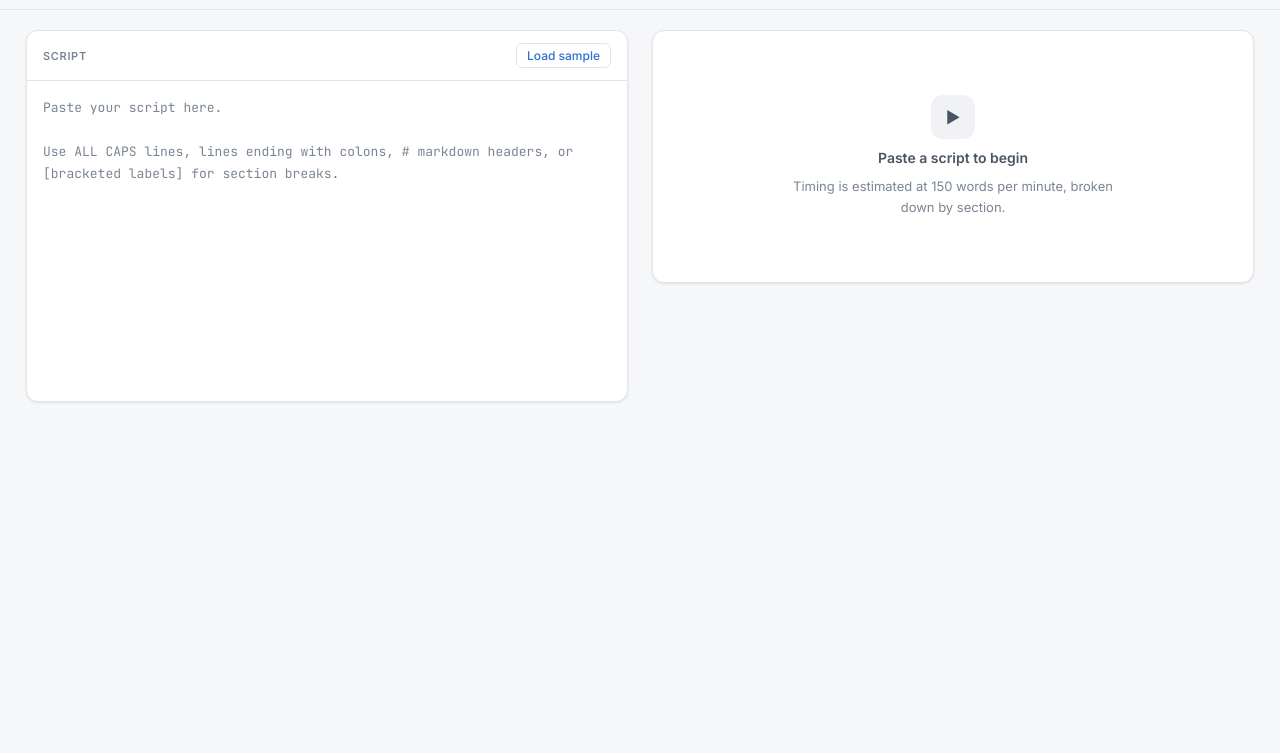
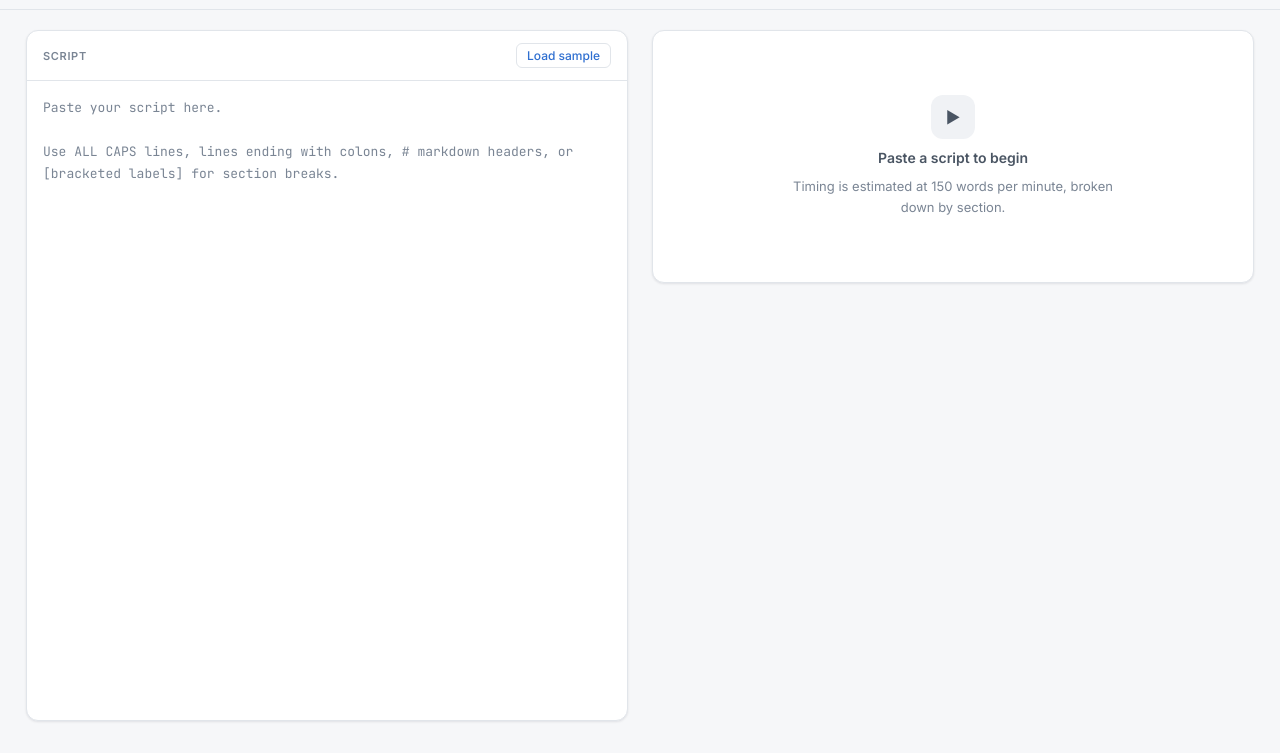
Before and after one commit to seegree/script-timer, a plain HTML site: page index.html in a window 1280 px wide. Shown: the part 47-800 px from the top of the page. Drawn offline with nearby package versions, Linux system fonts and the light colour scheme.

Commit message:
Make the script box the scrolling left frame on desktop
Auto-growing the textarea inside a scrolling column briefly collapsed
it on every keystroke, resetting the column's scroll position and
making edits jump. On wide screens the textarea now fills the left
frame and scrolls itself; narrow screens keep grow-to-fit.

Co-Authored-By: Claude Opus 5.5 <noreply@anthropic.com>

```diff
--- a/index.html
+++ b/index.html
@@ -163,14 +163,17 @@
       .main { padding-top: 16px; gap: 16px; }
     }
 
-    /* Wide screens: page is fixed to the viewport and each column scrolls on its own */
+    /* Wide screens: two fixed frames. The script box fills the left frame and
+       scrolls itself; the readout on the right scrolls on its own. */
     @media (min-width: 960px) {
       html, body { height: 100%; overflow: hidden; }
       #root { height: 100%; display: flex; flex-direction: column; }
       .help { flex-shrink: 0; }
       .main { flex: 1; min-height: 0; width: 100%; padding-top: 0; padding-bottom: 0; grid-template-rows: minmax(0, 1fr); align-items: stretch; }
       .col { min-height: 0; overflow-y: auto; overscroll-behavior: contain; padding: 20px 2px 32px; }
-      .editor-panel .panel-head { position: sticky; top: -20px; z-index: 1; background: var(--surface); border-radius: 12px 12px 0 0; }
+      .col.editor-col { overflow: hidden; display: flex; flex-direction: column; }
+      .editor-panel { flex: 1; min-height: 0; }
+      .editor-panel textarea { flex: 1; min-height: 0; overflow-y: auto; }
     }
   </style>
 </head>
@@ -360,12 +363,14 @@ function ScriptTimer() {
     setEditedSections(updated);
   };
 
-  // Grow the editor to fit its text so the whole script is always visible
+  // On narrow screens, grow the editor to fit its text so the whole script is
+  // visible. On wide screens the editor fills its frame and scrolls itself.
   const textareaRef = useRef(null);
   useLayoutEffect(function() {
     const fit = function() {
       const el = textareaRef.current;
       if (!el) return;
+      if (window.matchMedia("(min-width: 960px)").matches) { el.style.height = ""; return; }
       el.style.height = "auto";
       el.style.height = el.scrollHeight + "px";
     };
@@ -441,7 +446,7 @@ function ScriptTimer() {
     h("main", { className: "main" },
 
       // Editor
-      h("div", { className: "col" }, h("section", { className: "panel editor-panel" },
+      h("div", { className: "col editor-col" }, h("section", { className: "panel editor-panel" },
         h("div", { className: "panel-head" },
           h("span", { className: "label" }, "Script"),
           hasContent
```
